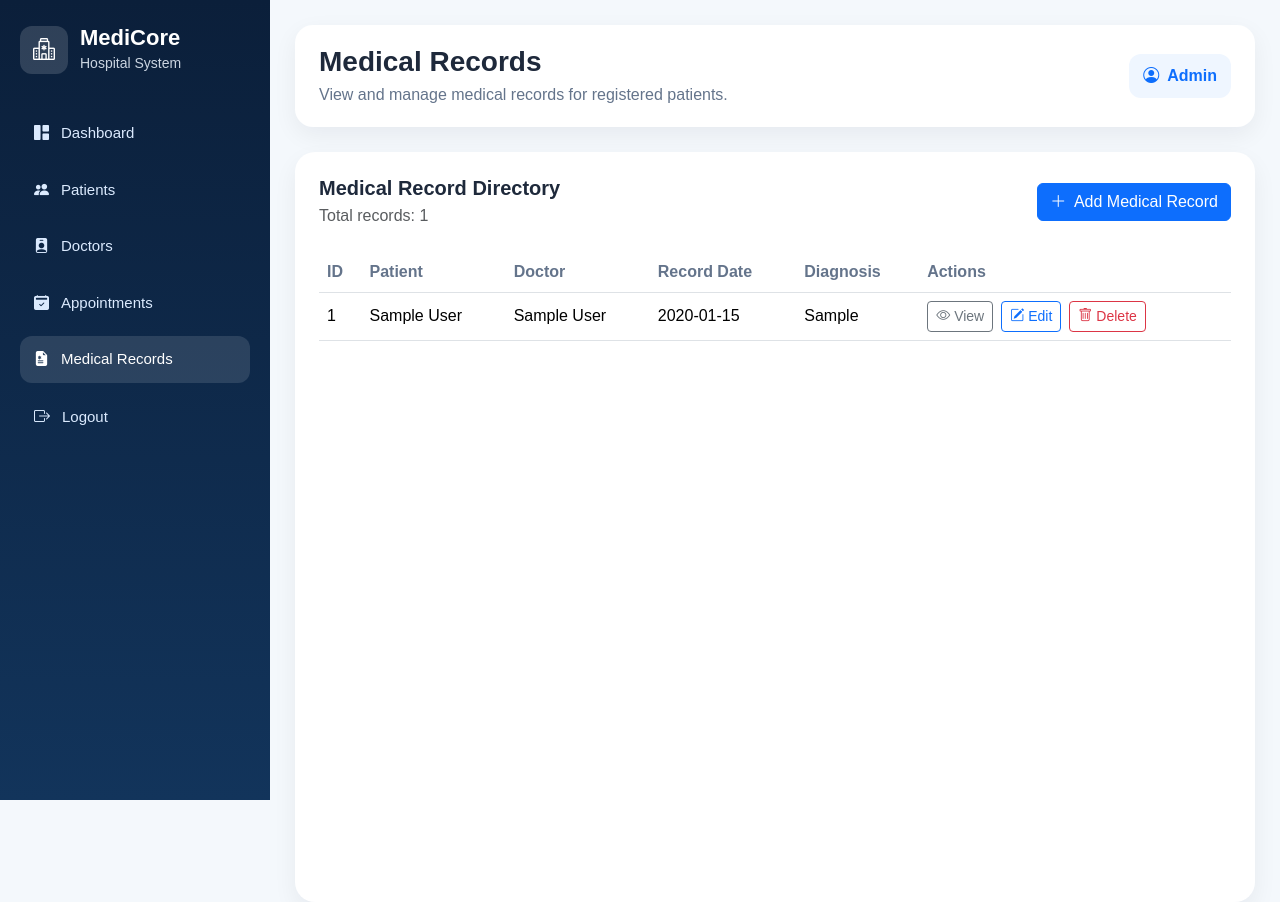
After one commit to DiniduVishwa7/hospital-management-system, a PHP site: page /medical_records.php in a window 1280 px wide. The commit adds this page. Run offline with PHP 8.4, Linux system fonts and the light colour scheme; the visitor is signed in with stand-in values (Sample User, id 1); tables that the repository leaves empty hold one stand-in row (values such as "Sample post"); a stand-in replaces the project's code that opens the database connection.

Commit message:
Implement medical records management CRUD module

```diff
--- a/appointment_common.php
+++ b/appointment_common.php
@@ -288,7 +288,7 @@ function mcPageTop(string $title, string $subtitle): void
             <li><a href="patients.php"><i class="bi bi-people-fill"></i> Patients</a></li>
             <li><a href="doctors.php"><i class="bi bi-person-badge-fill"></i> Doctors</a></li>
             <li><a href="appointments.php" class="active"><i class="bi bi-calendar2-check-fill"></i> Appointments</a></li>
-            <li><a href="#"><i class="bi bi-file-earmark-medical-fill"></i> Medical Records</a></li>
+            <li><a href="medical_records.php"><i class="bi bi-file-earmark-medical-fill"></i> Medical Records</a></li>
             <li>
                 <form action="logout.php" method="POST">
                     <input type="hidden" name="logout_token" value="{$logoutToken}">
--- a/doctors.php
+++ b/doctors.php
@@ -75,7 +75,7 @@ function escapeHtml($value): string
             <li><a href="patients.php"><i class="bi bi-people-fill"></i> Patients</a></li>
             <li><a href="doctors.php" class="active"><i class="bi bi-person-badge-fill"></i> Doctors</a></li>
             <li><a href="appointments.php"><i class="bi bi-calendar2-check-fill"></i> Appointments</a></li>
-            <li><a href="#"><i class="bi bi-file-earmark-medical-fill"></i> Medical Records</a></li>
+            <li><a href="medical_records.php"><i class="bi bi-file-earmark-medical-fill"></i> Medical Records</a></li>
             <li>
                 <form action="logout.php" method="POST">
                     <input
--- a/index.php
+++ b/index.php
@@ -62,7 +62,7 @@ $todayAppointments = $pdo->query(
             <li><a href="patients.php"><i class="bi bi-people-fill"></i> Patients</a></li>
             <li><a href="doctors.php"><i class="bi bi-person-badge-fill"></i> Doctors</a></li>
             <li><a href="appointments.php"><i class="bi bi-calendar2-check-fill"></i> Appointments</a></li>
-            <li><a href="#"><i class="bi bi-file-earmark-medical-fill"></i> Medical Records</a></li>
+            <li><a href="medical_records.php"><i class="bi bi-file-earmark-medical-fill"></i> Medical Records</a></li>
             <li>
                 <form action="logout.php" method="POST">
                     <input
--- /dev/null
+++ b/medical_record_common.php
@@ -0,0 +1,315 @@
+<?php
+/**
+ * MediCore Medical Records: authentication, database access, validation,
+ * reusable form and layout functions. Educational demo: fictional data only.
+ */
+session_set_cookie_params([
+    'httponly' => true,
+    'secure' => !empty($_SERVER['HTTPS']) && $_SERVER['HTTPS'] !== 'off',
+    'samesite' => 'Lax'
+]);
+session_start();
+header('Cache-Control: no-store, no-cache, must-revalidate');
+
+if (!isset($_SESSION['user_id'])) {
+    header('Location: login.php');
+    exit;
+}
+require_once __DIR__ . '/config/database.local.php';
+
+if (empty($_SESSION['logout_token'])) {
+    $_SESSION['logout_token'] = bin2hex(random_bytes(32));
+}
+
+function mrEscape($text): string
+{
+    return htmlspecialchars((string) $text, ENT_QUOTES, 'UTF-8');
+}
+
+function mrTextLength(string $value): int
+{
+    // XAMPP normally includes mbstring. Byte count is a safe fallback.
+    return function_exists('mb_strlen') ? mb_strlen($value, 'UTF-8') : strlen($value);
+}
+
+function mrPositiveInt($value): ?int
+{
+    if (!is_int($value) && !is_string($value)) {
+        return null;
+    }
+    $parsed = filter_var($value, FILTER_VALIDATE_INT, [
+        'options' => ['min_range' => 1]
+    ]);
+    return $parsed === false ? null : (int) $parsed;
+}
+
+function mrToken(string $name): string
+{
+    if (empty($_SESSION[$name])) {
+        $_SESSION[$name] = bin2hex(random_bytes(32));
+    }
+    return $_SESSION[$name];
+}
+
+function mrCheckToken(string $name, $value): bool
+{
+    return is_string($value)
+        && isset($_SESSION[$name])
+        && is_string($_SESSION[$name])
+        && hash_equals($_SESSION[$name], $value);
+}
+
+function mrEmptyForm(): array
+{
+    return [
+        'patient_id' => '',
+        'doctor_id' => '',
+        'record_date' => date('Y-m-d'),
+        'diagnosis' => '',
+        'treatment' => '',
+        'notes' => ''
+    ];
+}
+
+function mrReadForm(array $post): array
+{
+    $values = mrEmptyForm();
+    foreach (array_keys($values) as $field) {
+        $input = $post[$field] ?? '';
+        $values[$field] = is_string($input) ? trim($input) : '';
+    }
+    return $values;
+}
+
+function mrValidateForm(array $form): string
+{
+    if (mrPositiveInt($form['patient_id']) === null) {
+        return 'Please select a valid patient.';
+    }
+    if ($form['doctor_id'] !== '' && mrPositiveInt($form['doctor_id']) === null) {
+        return 'Please select a valid doctor or choose Not assigned.';
+    }
+    $date = DateTimeImmutable::createFromFormat('!Y-m-d', $form['record_date']);
+    if (!$date || $date->format('Y-m-d') !== $form['record_date'] || $form['record_date'] > date('Y-m-d')) {
+        return 'Please enter a valid record date that is not in the future.';
+    }
+    if ($form['diagnosis'] === '' || mrTextLength($form['diagnosis']) > 255) {
+        return 'Diagnosis is required and must be 255 characters or fewer.';
+    }
+    if (mrTextLength($form['treatment']) > 5000) {
+        return 'Treatment must be 5,000 characters or fewer.';
+    }
+    if (mrTextLength($form['notes']) > 5000) {
+        return 'Notes must be 5,000 characters or fewer.';
+    }
+    return '';
+}
+
+/** Save new or updated record. Returns empty string on success. */
+function mrSave(PDO $pdo, array $form, ?int $recordId = null): string
+{
+    $error = mrValidateForm($form);
+    if ($error !== '') {
+        return $error;
+    }
+
+    try {
+        $patientId = mrPositiveInt($form['patient_id']);
+        $doctorId = $form['doctor_id'] === '' ? null : mrPositiveInt($form['doctor_id']);
+
+        $checkPatient = $pdo->prepare('SELECT patient_id FROM patients WHERE patient_id = :id LIMIT 1');
+        $checkPatient->execute(['id' => $patientId]);
+        if (!$checkPatient->fetchColumn()) {
+            return 'The selected patient no longer exists. Please choose a different patient.';
+        }
+        if ($doctorId !== null) {
+            $checkDoctor = $pdo->prepare('SELECT doctor_id FROM doctors WHERE doctor_id = :id LIMIT 1');
+            $checkDoctor->execute(['id' => $doctorId]);
+            if (!$checkDoctor->fetchColumn()) {
+                return 'The selected doctor no longer exists. Please choose another doctor.';
+            }
+        }
+
+        $values = [
+            'patient_id' => $patientId,
+            'doctor_id' => $doctorId,
+            'record_date' => $form['record_date'],
+            'diagnosis' => $form['diagnosis'],
+            'treatment' => $form['treatment'] === '' ? null : $form['treatment'],
+            'notes' => $form['notes'] === '' ? null : $form['notes']
+        ];
+
+        if ($recordId === null) {
+            $sql = 'INSERT INTO medical_records
+                    (patient_id, doctor_id, record_date, diagnosis, treatment, notes)
+                    VALUES (:patient_id, :doctor_id, :record_date, :diagnosis, :treatment, :notes)';
+        } else {
+            $sql = 'UPDATE medical_records SET
+                        patient_id = :patient_id,
+                        doctor_id = :doctor_id,
+                        record_date = :record_date,
+                        diagnosis = :diagnosis,
+                        treatment = :treatment,
+                        notes = :notes
+                    WHERE record_id = :record_id';
+            $values['record_id'] = $recordId;
+        }
+        $stmt = $pdo->prepare($sql);
+        $stmt->execute($values);
+
+        if ($recordId !== null && $stmt->rowCount() === 0) {
+            // MySQL can return zero for a no-op UPDATE; check record existence.
+            $existing = $pdo->prepare('SELECT record_id FROM medical_records WHERE record_id = :id');
+            $existing->execute(['id' => $recordId]);
+            if (!$existing->fetchColumn()) {
+                return 'This medical record no longer exists. Return to the directory.';
+            }
+        }
+        return '';
+    } catch (PDOException $e) {
+        error_log('MediCore medical record save failed: ' . $e->getMessage());
+        if ($e->getCode() === '23000') {
+            return 'The selected patient or doctor is unavailable. Please refresh and try again.';
+        }
+        return 'Unable to save the medical record. Please try again.';
+    }
+}
+
+function mrLoadRecord(PDO $pdo, int $recordId): ?array
+{
+    $stmt = $pdo->prepare(
+        'SELECT r.record_id, r.patient_id, r.doctor_id, r.record_date,
+                r.diagnosis, r.treatment, r.notes,
+                p.full_name AS patient_name, d.full_name AS doctor_name
+         FROM medical_records AS r
+         INNER JOIN patients AS p ON p.patient_id = r.patient_id
+         LEFT JOIN doctors AS d ON d.doctor_id = r.doctor_id
+         WHERE r.record_id = :id LIMIT 1'
+    );
+    $stmt->execute(['id' => $recordId]);
+    return $stmt->fetch(PDO::FETCH_ASSOC) ?: null;
+}
+
+function mrPageTop(string $title, string $subtitle): void
+{
+    $title = mrEscape($title);
+    $subtitle = mrEscape($subtitle);
+    $logoutToken = mrEscape($_SESSION['logout_token']);
+    echo <<<HTML
+<!DOCTYPE html>
+<html lang="en">
+<head>
+    <meta charset="UTF-8">
+    <meta name="viewport" content="width=device-width, initial-scale=1.0">
+    <title>{$title} | MediCore</title>
+    <link href="https://cdn.jsdelivr.net/npm/bootstrap@5.3.3/dist/css/bootstrap.min.css" rel="stylesheet">
+    <link href="https://cdn.jsdelivr.net/npm/bootstrap-icons@1.11.3/font/bootstrap-icons.min.css" rel="stylesheet">
+    <link rel="stylesheet" href="assets/css/style.css?v=3">
+</head>
+<body>
+<div class="main-wrapper">
+    <aside class="sidebar">
+        <div class="brand">
+            <div class="brand-icon"><i class="bi bi-hospital"></i></div>
+            <div><h4 class="mb-0">MediCore</h4><small>Hospital System</small></div>
+        </div>
+        <ul class="sidebar-menu">
+            <li><a href="index.php"><i class="bi bi-grid-1x2-fill"></i> Dashboard</a></li>
+            <li><a href="patients.php"><i class="bi bi-people-fill"></i> Patients</a></li>
+            <li><a href="doctors.php"><i class="bi bi-person-badge-fill"></i> Doctors</a></li>
+            <li><a href="appointments.php"><i class="bi bi-calendar2-check-fill"></i> Appointments</a></li>
+            <li><a href="medical_records.php" class="active"><i class="bi bi-file-earmark-medical-fill"></i> Medical Records</a></li>
+            <li>
+                <form action="logout.php" method="POST">
+                    <input type="hidden" name="logout_token" value="{$logoutToken}">
+                    <button type="submit" class="logout-button"><i class="bi bi-box-arrow-right"></i> Logout</button>
+                </form>
+            </li>
+        </ul>
+    </aside>
+    <div class="content-area">
+        <header class="topbar">
+            <div>
+                <h2 class="page-title">{$title}</h2>
+                <p class="page-subtitle mb-0">{$subtitle}</p>
+            </div>
+            <div class="admin-badge"><i class="bi bi-person-circle"></i> <span>Admin</span></div>
+        </header>
+HTML;
+}
+
+function mrPageBottom(): void
+{
+    echo "    </div>\n</div>\n</body>\n</html>\n";
+}
+
+function mrFormFields(
+    array $form,
+    array $patients,
+    array $doctors,
+    string $tokenName,
+    string $submitLabel,
+    string $action
+): void {
+    $disabled = empty($patients);
+    ?>
+    <form method="POST" action="<?php echo mrEscape($action); ?>" autocomplete="off">
+        <input type="hidden" name="<?php echo mrEscape($tokenName); ?>"
+               value="<?php echo mrEscape(mrToken($tokenName)); ?>">
+        <div class="row g-4">
+            <div class="col-md-6">
+                <label for="patient_id" class="form-label">Patient *</label>
+                <select id="patient_id" name="patient_id" class="form-select" required>
+                    <option value="">Select registered patient</option>
+                    <?php foreach ($patients as $patient): ?>
+                        <option value="<?php echo (int) $patient['patient_id']; ?>"
+                            <?php echo (string) $patient['patient_id'] === $form['patient_id'] ? 'selected' : ''; ?>>
+                            <?php echo mrEscape($patient['full_name']); ?> (ID <?php echo (int) $patient['patient_id']; ?>)
+                        </option>
+                    <?php endforeach; ?>
+                </select>
+            </div>
+            <div class="col-md-6">
+                <label for="doctor_id" class="form-label">Doctor (Optional)</label>
+                <select id="doctor_id" name="doctor_id" class="form-select">
+                    <option value="">Not assigned</option>
+                    <?php foreach ($doctors as $doctor): ?>
+                        <option value="<?php echo (int) $doctor['doctor_id']; ?>"
+                            <?php echo (string) $doctor['doctor_id'] === $form['doctor_id'] ? 'selected' : ''; ?>>
+                            <?php echo mrEscape($doctor['full_name']); ?> — <?php echo mrEscape($doctor['specialization']); ?>
+                        </option>
+                    <?php endforeach; ?>
+                </select>
+            </div>
+            <div class="col-md-6">
+                <label for="record_date" class="form-label">Record Date *</label>
+                <input id="record_date" type="date" name="record_date" class="form-control"
+                       value="<?php echo mrEscape($form['record_date']); ?>"
+                       max="<?php echo date('Y-m-d'); ?>" required>
+            </div>
+            <div class="col-12">
+                <label for="diagnosis" class="form-label">Diagnosis *</label>
+                <input id="diagnosis" type="text" name="diagnosis" class="form-control"
+                       placeholder="Enter fictional diagnosis" maxlength="255"
+                       value="<?php echo mrEscape($form['diagnosis']); ?>" required>
+            </div>
+            <div class="col-12">
+                <label for="treatment" class="form-label">Treatment (Optional)</label>
+                <textarea id="treatment" name="treatment" class="form-control" rows="4" maxlength="5000"
+                          placeholder="Enter fictional treatment details"><?php echo mrEscape($form['treatment']); ?></textarea>
+            </div>
+            <div class="col-12">
+                <label for="notes" class="form-label">Notes (Optional)</label>
+                <textarea id="notes" name="notes" class="form-control" rows="4" maxlength="5000"
+                          placeholder="Enter fictional clinical notes"><?php echo mrEscape($form['notes']); ?></textarea>
+            </div>
+        </div>
+        <div class="d-flex justify-content-end gap-3 mt-4 flex-wrap">
+            <a href="medical_records.php" class="btn btn-outline-secondary">Cancel</a>
+            <button type="submit" class="btn btn-primary" <?php echo $disabled ? 'disabled' : ''; ?>>
+                <i class="bi bi-floppy me-1"></i> <?php echo mrEscape($submitLabel); ?>
+            </button>
+        </div>
+    </form>
+    <?php
+}
--- /dev/null
+++ b/medical_records.php
@@ -0,0 +1,94 @@
+<?php
+require_once __DIR__ . '/medical_record_common.php';
+
+// Join existing tables to display meaningful names, including unassigned doctors.
+$stmt = $pdo->query(
+    'SELECT r.record_id, r.record_date, r.diagnosis,
+            p.full_name AS patient_name, d.full_name AS doctor_name
+     FROM medical_records AS r
+     INNER JOIN patients AS p ON p.patient_id = r.patient_id
+     LEFT JOIN doctors AS d ON d.doctor_id = r.doctor_id
+     ORDER BY r.record_date DESC, r.record_id DESC'
+);
+$records = $stmt->fetchAll(PDO::FETCH_ASSOC);
+$success = $_SESSION['medical_record_success'] ?? '';
+unset($_SESSION['medical_record_success']);
+
+mrPageTop('Medical Records', 'View and manage medical records for registered patients.');
+?>
+<?php if (in_array($success, [
+    'Medical record added successfully!',
+    'Medical record updated successfully!',
+    'Medical record deleted successfully!'
+], true)): ?>
+    <div class="alert alert-success" role="status">
+        <i class="bi bi-check-circle-fill me-2"></i><?php echo mrEscape($success); ?>
+    </div>
+<?php endif; ?>
+
+<section class="panel-card">
+    <div class="d-flex justify-content-between align-items-center flex-wrap gap-3 mb-4">
+        <div>
+            <h5 class="panel-title mb-1">Medical Record Directory</h5>
+            <p class="text-muted mb-0">Total records: <?php echo count($records); ?></p>
+        </div>
+        <a href="add_medical_record.php" class="btn btn-primary">
+            <i class="bi bi-plus-lg me-1"></i> Add Medical Record
+        </a>
+    </div>
+
+    <div class="table-responsive">
+        <table class="table table-hover align-middle">
+            <thead>
+                <tr>
+                    <th scope="col">ID</th>
+                    <th scope="col">Patient</th>
+                    <th scope="col">Doctor</th>
+                    <th scope="col">Record Date</th>
+                    <th scope="col">Diagnosis</th>
+                    <th scope="col">Actions</th>
+                </tr>
+            </thead>
+            <tbody>
+            <?php if (!$records): ?>
+                <tr>
+                    <td colspan="6" class="text-center py-5">
+                        <i class="bi bi-file-earmark-medical text-secondary fs-1"></i>
+                        <h6 class="mt-3">No medical records available yet</h6>
+                        <p class="text-muted mb-0">New records will appear here once you add them.</p>
+                    </td>
+                </tr>
+            <?php else: ?>
+                <?php foreach ($records as $record): ?>
+                    <tr>
+                        <td><?php echo (int) $record['record_id']; ?></td>
+                        <td><?php echo mrEscape($record['patient_name']); ?></td>
+                        <td><?php echo mrEscape($record['doctor_name'] ?? 'Not assigned'); ?></td>
+                        <td><?php echo mrEscape($record['record_date']); ?></td>
+                        <td style="max-width: 240px; overflow-wrap: anywhere;">
+                            <?php echo mrEscape($record['diagnosis']); ?>
+                        </td>
+                        <td>
+                            <div class="d-flex gap-2 flex-wrap">
+                                <a class="btn btn-outline-secondary btn-sm"
+                                   href="view_medical_record.php?id=<?php echo (int) $record['record_id']; ?>">
+                                    <i class="bi bi-eye me-1"></i>View
+                                </a>
+                                <a class="btn btn-outline-primary btn-sm"
+                                   href="edit_medical_record.php?id=<?php echo (int) $record['record_id']; ?>">
+                                    <i class="bi bi-pencil-square me-1"></i>Edit
+                                </a>
+                                <a class="btn btn-outline-danger btn-sm"
+                                   href="delete_medical_record.php?id=<?php echo (int) $record['record_id']; ?>">
+                                    <i class="bi bi-trash me-1"></i>Delete
+                                </a>
+                            </div>
+                        </td>
+                    </tr>
+                <?php endforeach; ?>
+            <?php endif; ?>
+            </tbody>
+        </table>
+    </div>
+</section>
+<?php mrPageBottom(); ?>
--- a/patients.php
+++ b/patients.php
@@ -74,7 +74,7 @@ function escapeHtml($value): string
             <li><a href="patients.php" class="active"><i class="bi bi-people-fill"></i> Patients</a></li>
             <li><a href="doctors.php"><i class="bi bi-person-badge-fill"></i> Doctors</a></li>
             <li><a href="appointments.php"><i class="bi bi-calendar2-check-fill"></i> Appointments</a></li>
-            <li><a href="#"><i class="bi bi-file-earmark-medical-fill"></i> Medical Records</a></li>
+            <li><a href="medical_records.php"><i class="bi bi-file-earmark-medical-fill"></i> Medical Records</a></li>
             <li>
                 <form action="logout.php" method="POST">
                     <input
```
Also changed, not shown: add_medical_record.php (added, +55 -0 lines), delete_medical_record.php (added, +102 -0 lines), edit_medical_record.php (added, +71 -0 lines), view_medical_record.php (added, +47 -0 lines).
